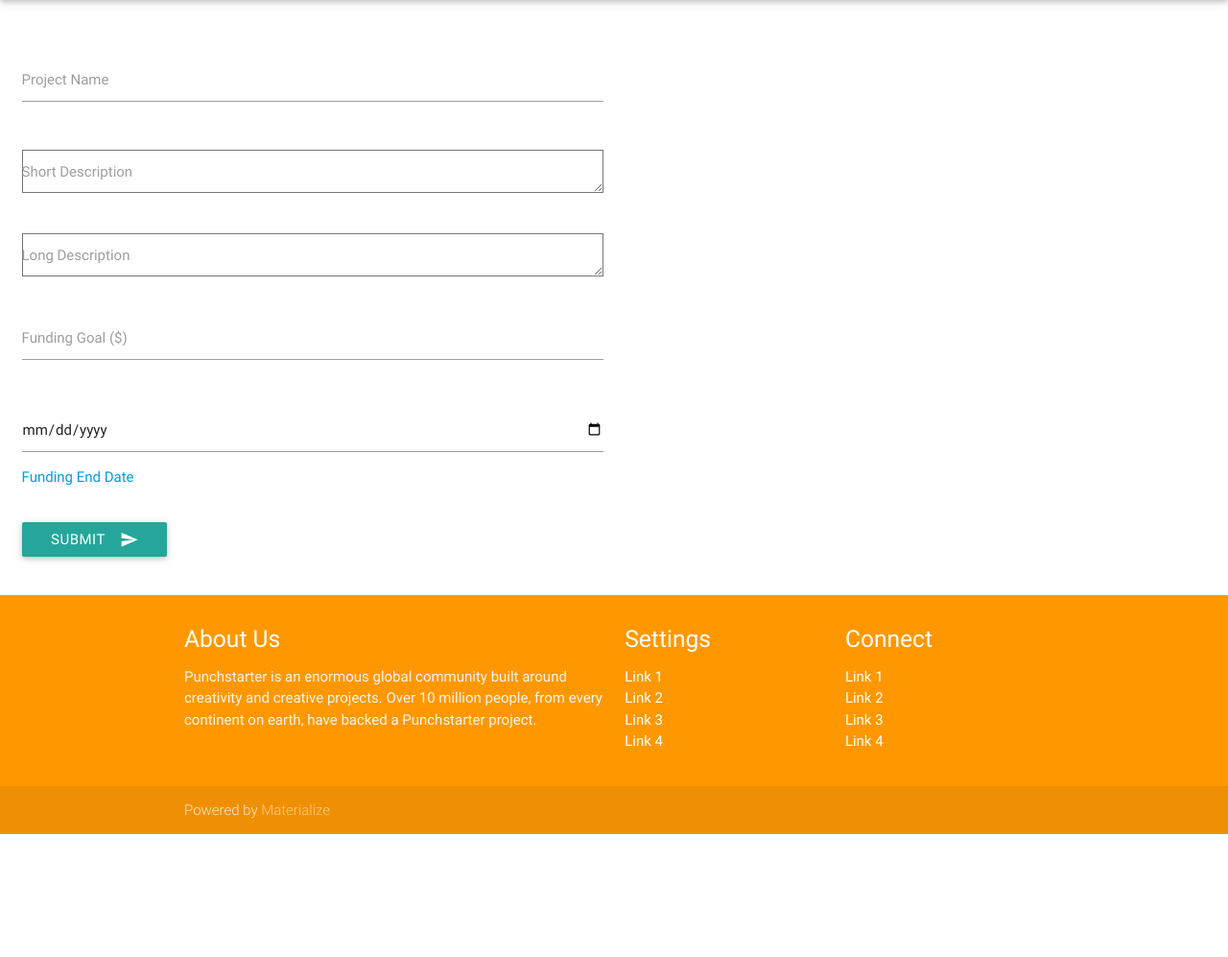
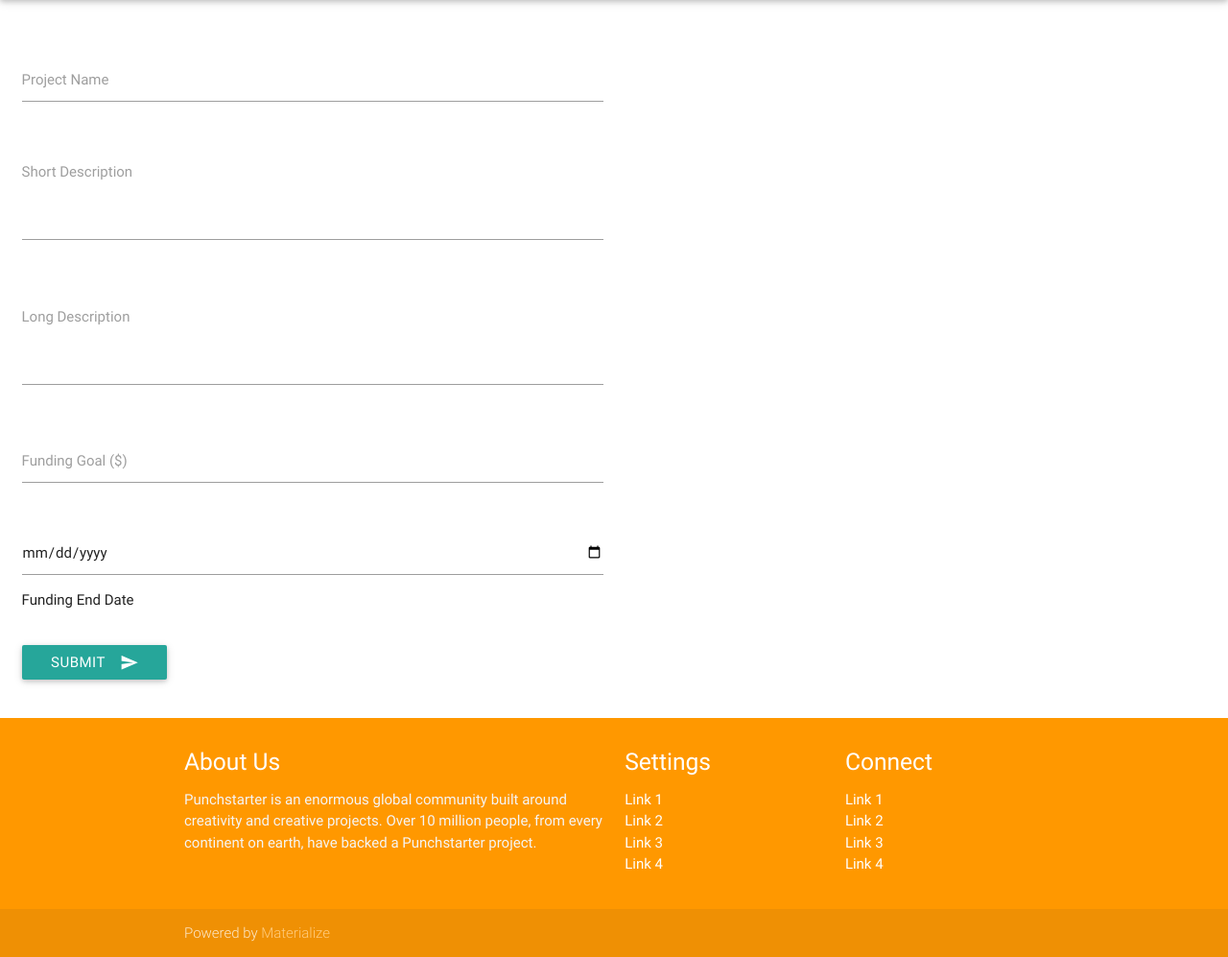
Before and after one commit to andrealmar/punchstarter, a Flask app: page /projects/create in a window 1280 px wide. Shown: the part 64-1061 px from the top of the page at 96% size. Before the commit the page ends 933 px from the top, so only its background shows below. Run offline with Flask 2, Linux system fonts and the light colour scheme; some libraries are stand-ins or nearby versions.

Commit message:
modified and tweaked create template

```diff
--- a/punchstarterapp/templates/create.html
+++ b/punchstarterapp/templates/create.html
@@ -18,13 +18,13 @@
     </div>
     <div class="row">
       <div class="input-field col s6">
-        <textarea id="short_description" class="validate" rows="2" name="short_description"></textarea>
+        <textarea id="short_description" class="materialize-textarea" rows="2" name="short_description"></textarea>
         <label for="short_description">Short Description</label>
       </div>
     </div>
     <div class="row">
       <div class="input-field col s6">
-        <textarea id="long_description" class="validate" rows="4" name="long_description"></textarea>
+        <textarea id="long_description" class="materialize-textarea" rows="4" name="long_description"></textarea>
         <label for="long_description">Long Description</label>
       </div>
     </div>
@@ -36,8 +36,8 @@
     </div>
     <div class="row">
       <div class="input-field col s6">
-        <input id="funding_end_date" type="date" name="funding_end_date">
-        <label for="funding_end_date"></label><a> Funding End Date</a>
+        <input id="funding_end_date" type="date" name="funding_end_date" class="datepicker">
+        <label for="funding_end_date"></label>Funding End Date
       </div>
     </div>
     <div class="row">
@@ -51,4 +51,14 @@
 </div>
   <!-- form ending-->
 
+<script>
+$('.datepicker').pickadate({
+  selectMonths: true, // Creates a dropdown to control month
+  selectYears: 15 // Creates a dropdown of 15 years to control year
+});
+</script>
+<script src="https://code.jquery.com/jquery-2.1.4.min.js"></script>
+<script>if (!window.jQuery) { document.write('<script src="bin/jquery-2.1.1.min.js"><\/script>'); }
+</script>
+
 {% endblock content %}
```
